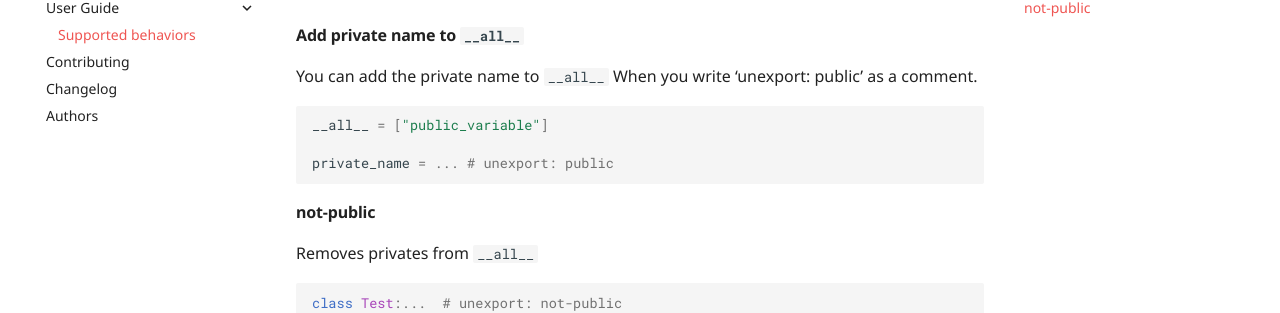
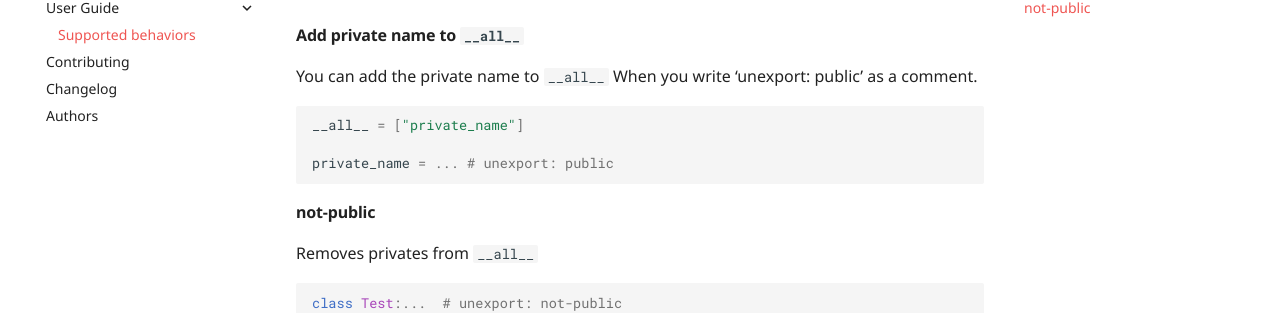
Before and after one commit to hakancelikdev/unexport, an MkDocs documentation site: the page built from docs/tutorials/supported-behaviors.md, in a window 1280 px wide. Shown: the part 157-470 px from the top of the page. Built offline with MkDocs 1.6.1 and Material for MkDocs 9.7.7, drawn with Linux system fonts in a browser that asks for light colours; comment, search, counter and statistics services are not loaded; the version menu is left out.

Commit message:
Update docs/tutorials/supported-behaviors.md

````diff
--- a/docs/tutorials/supported-behaviors.md
+++ b/docs/tutorials/supported-behaviors.md
@@ -3,7 +3,7 @@
 You can add the private name to `__all__`  When you write 'unexport: public' as a comment.
 
 ```python
-__all__ = ["public_variable"]
+__all__ = ["private_name"]
 
 private_name = ... # unexport: public
 ```
````
